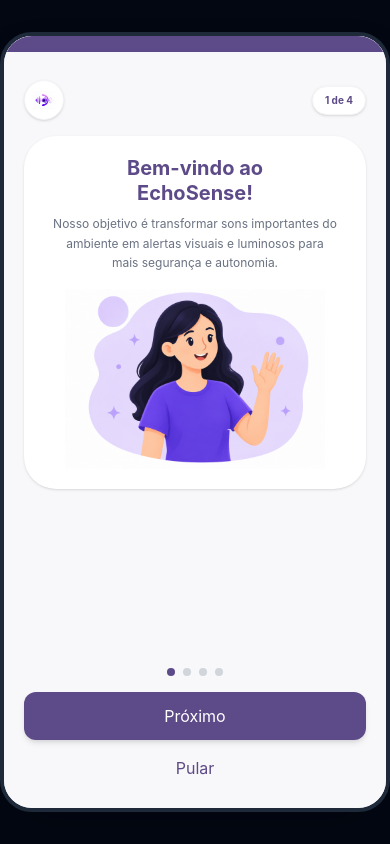
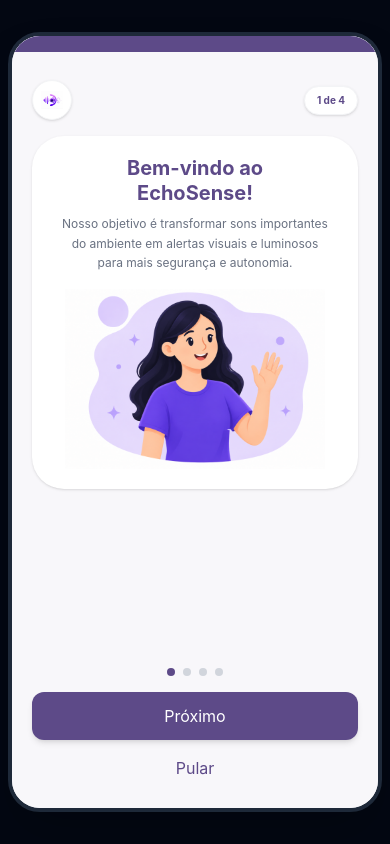
Before and after one commit to nataliadsnascimento/EchoSense, a React (Vite) app in the folder frontend/: page / in a window 390 px wide. Built offline with nearby package versions, Linux system fonts and the light colour scheme.

Commit message:
padronização do tamanho mobile

```diff
--- a/frontend/src/App.tsx
+++ b/frontend/src/App.tsx
@@ -21,10 +21,10 @@ import { CustomizeEnvironment } from './pages/mobile/CustomizeEnvironment';
 import { Home } from './pages/mobile/Home';
 import { DetectedSounds } from './pages/mobile/DetectedSounds';
 import { AlertScreen } from './pages/mobile/AlertScreen';
-import {SoundDetector} from "./pages/mobile/SoundDetector";
-import {AlertHistory} from "./pages/mobile/AlertHistory";
-import {HistoryFilter} from "./pages/mobile/HistoryFilter";
-import {AlertDetails} from "./components/AlertDetails.tsx";
+import { SoundDetector } from "./pages/mobile/SoundDetector";
+import { AlertHistory } from "./pages/mobile/AlertHistory";
+import { HistoryFilter } from "./pages/mobile/HistoryFilter";
+import { AlertDetails } from "./components/AlertDetails.tsx";
 
 // === Componentes Globais / Modais ===
 import { Sidebar } from './components/Sidebar';
@@ -80,7 +80,7 @@ export function App() {
     }, [telaAtual, isMobile]);
 
     const handleNavigation = (tab: string) => {
-        if (tab == 'inicio' || tab == 'home') setTelaAtual('home');
+        if (tab === 'inicio' || tab === 'home') setTelaAtual('home');
         if (tab === 'detectar' || tab === 'detectar-sons') setTelaAtual('detectar-sons');
         if (tab === 'historico' || tab === 'historico-alertas') setTelaAtual('historico-alertas');
         if (tab === 'alertas' || tab === 'detected-sounds') {
@@ -162,7 +162,7 @@ export function App() {
                     <div className="flex gap-3">
                         <button
                             onClick={() => setTelaAtual('detected-sounds')}
-                            className="px-4 py-2 bg-purple-600 rounded-lg font-semibold hover:bg-purple-700 transition"
+                            className="px-4 py-2 bg-purple-600 rounded-lg font-semibold hover:bg-purple-700 transition cursor-pointer"
                         >
                             Ver Sons Detectados
                         </button>
@@ -176,7 +176,7 @@ export function App() {
                                     icon: getSoundIcon(nomeSom),
                                 });
                             }}
-                            className="px-4 py-2 bg-red-600 rounded-lg font-semibold hover:bg-red-700 transition"
+                            className="px-4 py-2 bg-red-600 rounded-lg font-semibold hover:bg-red-700 transition cursor-pointer"
                         >
                             Simular Alerta
                         </button>
@@ -208,7 +208,7 @@ export function App() {
     // === RENDERIZAÇÃO DO FLUXO MOBILE ===
     const renderMobile = () => {
         return (
-            <main className="bg-gray-950 min-h-screen w-full flex items-center justify-center">
+            <main className="bg-gray-950 min-h-screen w-full flex items-center justify-center p-2">
                 <div className="w-full max-w-[412px] h-[780px] bg-[#F8F7FA] shadow-2xl overflow-hidden rounded-[32px] border-4 border-gray-800 flex flex-col relative">
 
                     {/* Alerta em Overlay/Modal quando ativado */}
@@ -264,7 +264,6 @@ export function App() {
                                     onBack={() => setTelaAtual('historico-alertas')}
                                     onNavigate={handleNavigation}
                                     onDeleteEvent={() => {
-
                                         setTelaAtual('historico-alertas');
                                     }}
                                     mainAlert={detalhesAlertaSelecionado || {
```
Lines whose indentation alone changed are shown as unchanged.
